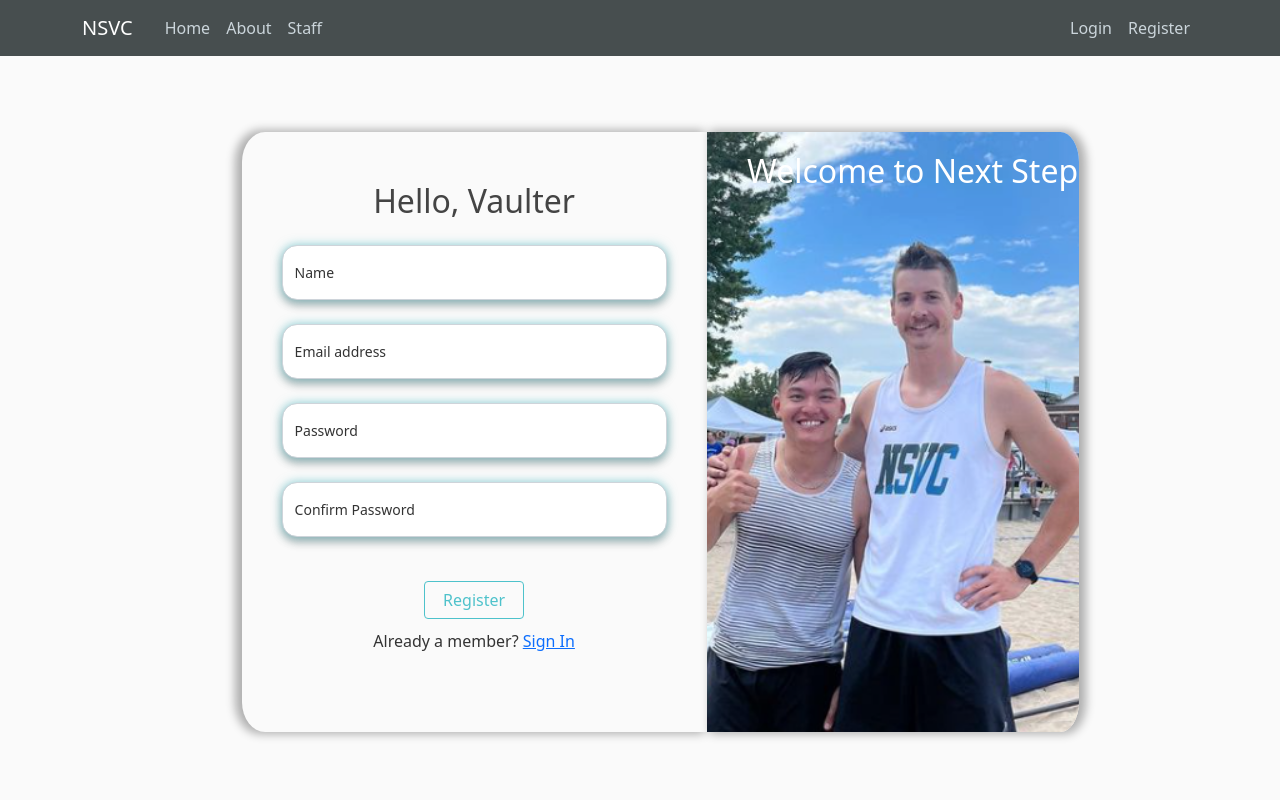
After one commit to Demeyer10/NSVC_Website, a Flask app: page /register in a window 1280 px wide. The commit adds this page. Run offline with Flask 3, Linux system fonts and the light colour scheme; some libraries are stand-ins or nearby versions.

Commit message:
Layout for register page complete

```diff
--- a/server.py
+++ b/server.py
@@ -21,12 +21,17 @@ posts = [
 @app.route("/")
 @app.route("/home")
 def home():
-   return render_template('index.html', posts=posts)
+   return render_template('home.html', posts=posts)
 
 
 @app.route("/about")
 def about():
    return render_template('about.html', title="about")
 
+@app.route("/register")
+def register():
+   return render_template('register.html', title="register")
 
-app.run(host="0.0.0.0", port=80)
+if(__name__ == "__main__"):
+   app.run(debug=True)
+   #app.run(host="0.0.0.0", port=80)
--- a/static/main.css
+++ b/static/main.css
@@ -1,3 +1,5 @@
+
+
 body {
   background: #fafafa;
   color: #333333;
@@ -9,7 +11,7 @@ body {
 }
 
 .bg-steel {
-    background-color: #5f788a;
+  background-color: #474E4F;
 }
 
 .site-header .navbar-nav .nav-link {
@@ -20,61 +22,60 @@ body {
   color: #ffffff;
 }
 
-  .site-header .navbar-nav .nav-link.active {
-    font-weight: 500;
+.site-header .nav-bar .nav-brand {
+  margin-left: -10;
 }
 
-  .content-section {
-    background: #ffffff;
-    padding: 10px 20px;
-    border: 1px solid #dddddd;
-    border-radius: 3px;
-    margin-bottom: 20px;
+#form-field{
+  border-radius: 5% 0% 0% 5%;
+  height: 600px;
+  padding-top: 50px;
+  padding-left: 40px;
+  padding-right: 40px;
+  margin-left: 10%;
+  box-shadow: -5px 0px 10px 2px rgba(0,0,0,0.3);
+
 }
 
-  .article-title {
-    color: #444444;
+.form-control{
+  border-radius: 15px;
+  box-shadow: 0px 0px 10px 1px rgba(78, 194, 203, 0.5), 0px 5px 10px 0px rgba(0,0,0,0.3);
+  max-height: 55px;
 }
 
-  a.article-title:hover {
-    color: #428bca;
-    text-decoration: none;
+.form-title{
+margin-bottom: 25px;
 }
 
-  .article-content {
-    white-space: pre-line;
+
+#submitButton{
+  color:#4EC2CB;
+  border-color: #4EC2CB;
+  margin-top: 20px;
+width: 100px;
+}
+#submitButton:hover{
+  color: white ;
+  background-color: #4EC2CB;
 }
 
-  .article-img {
-    height: 65px;
-    width: 65px;
-    margin-right: 16px;
+.paragraph{
+  margin-top: 10px;
 }
 
-  .article-metadata {
-    padding-bottom: 1px;
-    margin-bottom: 4px;
-    border-bottom: 1px solid #e3e3e3
+#rightSideForm{
+  height: 600px;
+  border-radius: 0% 5% 5% 0%;
+  box-shadow: 5px 0px 10px 2px rgba(0,0,0,0.3);
+  background-repeat: no-repeat;
+  background-size: cover;
+  background-position: center;;
+  background-image: url("/static/img/BeachVault3.png");
 }
 
-  .article-metadata a:hover {
-    color: #333;
-    text-decoration: none;
+@media only screen and (max-width: 770px) {
+  #form-field{
+    border-radius: 5% 5% 5% 5%;
+    margin-left: 2%;
   }
-
-  .article-svg {
-    width: 25px;
-    height: 25px;
-    vertical-align: middle;
 }
-
-  .account-img {
-    height: 125px;
-    width: 125px;
-    margin-right: 20px;
-    margin-bottom: 16px;
-  }
-
-  .account-heading {
-    font-size: 2.5rem;
-  }
--- a/templates/layout.html
+++ b/templates/layout.html
@@ -6,21 +6,21 @@
         <meta name="viewport" content="width=device-width, initial-scale=1, shrink-to-fit=no">
 
         <!-- Bootstrap CSS -->
-        <link rel="stylesheet" href="https://maxcdn.bootstrapcdn.com/bootstrap/4.0.0/css/bootstrap.min.css" integrity="sha384-Gn5384xqQ1aoWXA+058RXPxPg6fy4IWvTNh0E263XmFcJlSAwiGgFAW/dAiS6JXm" crossorigin="anonymous">
-
+        <link rel="stylesheet" href="https://cdn.jsdelivr.net/npm/bootstrap@4.0.0/dist/css/bootstrap.min.css" integrity="sha384-Gn5384xqQ1aoWXA+058RXPxPg6fy4IWvTNh0E263XmFcJlSAwiGgFAW/dAiS6JXm" crossorigin="anonymous">
+        <link href="https://cdn.jsdelivr.net/npm/bootstrap@5.0.2/dist/css/bootstrap.min.css" rel="stylesheet" integrity="sha384-EVSTQN3/azprG1Anm3QDgpJLIm9Nao0Yz1ztcQTwFspd3yD65VohhpuuCOmLASjC" crossorigin="anonymous">
         <link rel="stylesheet" type="text/css" href="{{ url_for('static', filename='main.css') }}">
 
         {% if title %}
-            <title>Flask Blog - {{ title }}</title>
+            <title>NSVC - {{ title }}</title>
         {% else %}
-            <title>Flask Blog</title>
+            <title>NSVC</title>
         {% endif %}
     </head>
     <body>
         <header class="site-header">
             <nav class="navbar navbar-expand-md navbar-dark bg-steel fixed-top">
               <div class="container">
-                <a class="navbar-brand mr-4" href="/">Flask Blog</a>
+                <a class="navbar-brand mr-4" href="/">NSVC</a>
                 <button class="navbar-toggler" type="button" data-toggle="collapse" data-target="#navbarToggle" aria-controls="navbarToggle" aria-expanded="false" aria-label="Toggle navigation">
                   <span class="navbar-toggler-icon"></span>
                 </button>
@@ -28,6 +28,7 @@
                   <div class="navbar-nav mr-auto">
                     <a class="nav-item nav-link" href="/">Home</a>
                     <a class="nav-item nav-link" href="/about">About</a>
+                    <a class="nav-item nav-link" href="/staff">Staff</a>
                   </div>
                   <!-- Navbar Right Side -->
                   <div class="navbar-nav">
@@ -38,26 +39,8 @@
               </div>
             </nav>
           </header>
-          <main role="main" class="container">
-            <div class="row">
-              <div class="col-md-8">
                 {% block content %}{% endblock %}
-              </div>
-              <div class="col-md-4">
-                <div class="content-section">
-                  <h3>Our Sidebar</h3>
-                  <p class='text-muted'>You can put any information here you'd like.
-                    <ul class="list-group">
-                      <li class="list-group-item list-group-item-light">Latest Posts</li>
-                      <li class="list-group-item list-group-item-light">Announcements</li>
-                      <li class="list-group-item list-group-item-light">Calendars</li>
-                      <li class="list-group-item list-group-item-light">etc</li>
-                    </ul>
-                  </p>
-                </div>
-              </div>
-            </div>
-          </main>
+
 
 
     <!-- Optional JavaScript -->
--- /dev/null
+++ b/templates/register.html
@@ -0,0 +1,35 @@
+{% extends "layout.html" %}
+{% block content %}
+<div class=" text-center h-100 d-flex align-items-center">
+<div class="container">
+    <div class="row w-100 ml-5">
+        <form class="col-md-5 col-10" id="form-field">
+            <h2 class="form-title">Hello, Vaulter</h2>
+            <div class="form-floating mb-4">
+                <input type="text" class="form-control" id="inputName" placeholder=" ">
+                <label for="inputName" class="form-control-sm">Name</label>
+            </div>
+            <div class="form-floating mb-4">
+                <input type="email" class="form-control" id="inputEmail" placeholder=" ">
+                <label for="inputEmail" class="form-control-sm">Email address</label>
+            </div>
+            <div class="form-floating mb-4">
+                <input type="password" class="form-control" id="inputPassword" placeholder=" ">
+                <label for="inputPassword" class="form-control-sm">Password</label>
+            </div>
+            <div class="form-floating mb-4">
+                <input type="password" class="form-control" id="inputPasswordConfirm" placeholder=" ">
+                <label for="inputPasswordConfirm" class="form-control-sm">Confirm Password</label>
+            </div>
+            <button type="submit" class="btn btn-outline-primary" id="submitButton">Register</button>
+            <p class="paragraph">Already a member?   <a href="/login">Sign In</a></p>
+        </form>
+
+        <div class="col-4 d-none d-md-block" id="rightSideForm">
+            <div class="row">
+                <h2 style="color: white; margin: 20px;">Welcome to Next Step</h2>
+            </div>
+        </div>
+    </div>
+</div>
+{% endblock content %}
```
Also changed, not shown: templates/home.html (added, +11 -0 lines), templates/index.html (deleted, +0 -8 lines), static/img/BeachVault3.png (added). Lines whose indentation alone changed are shown as unchanged.
